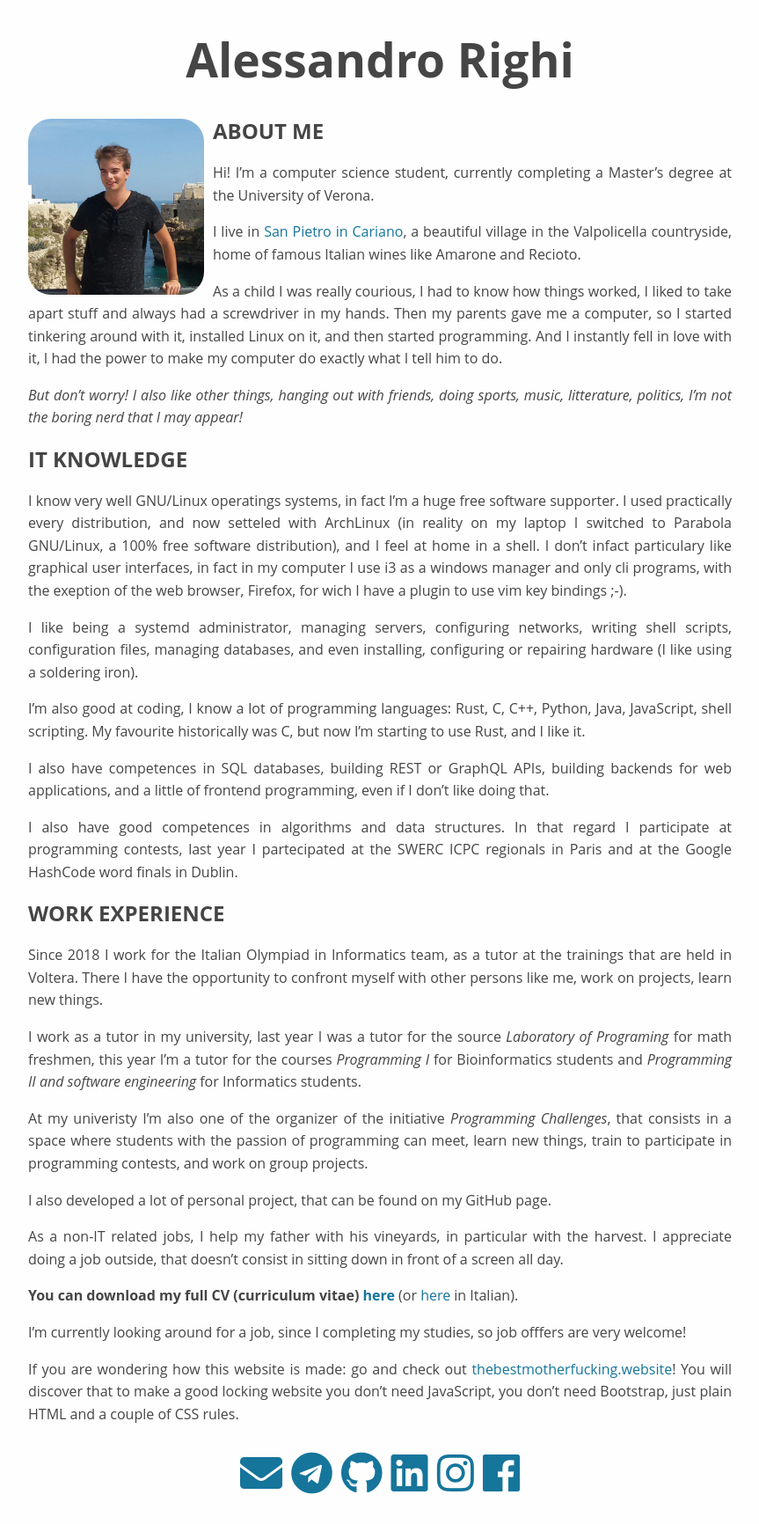
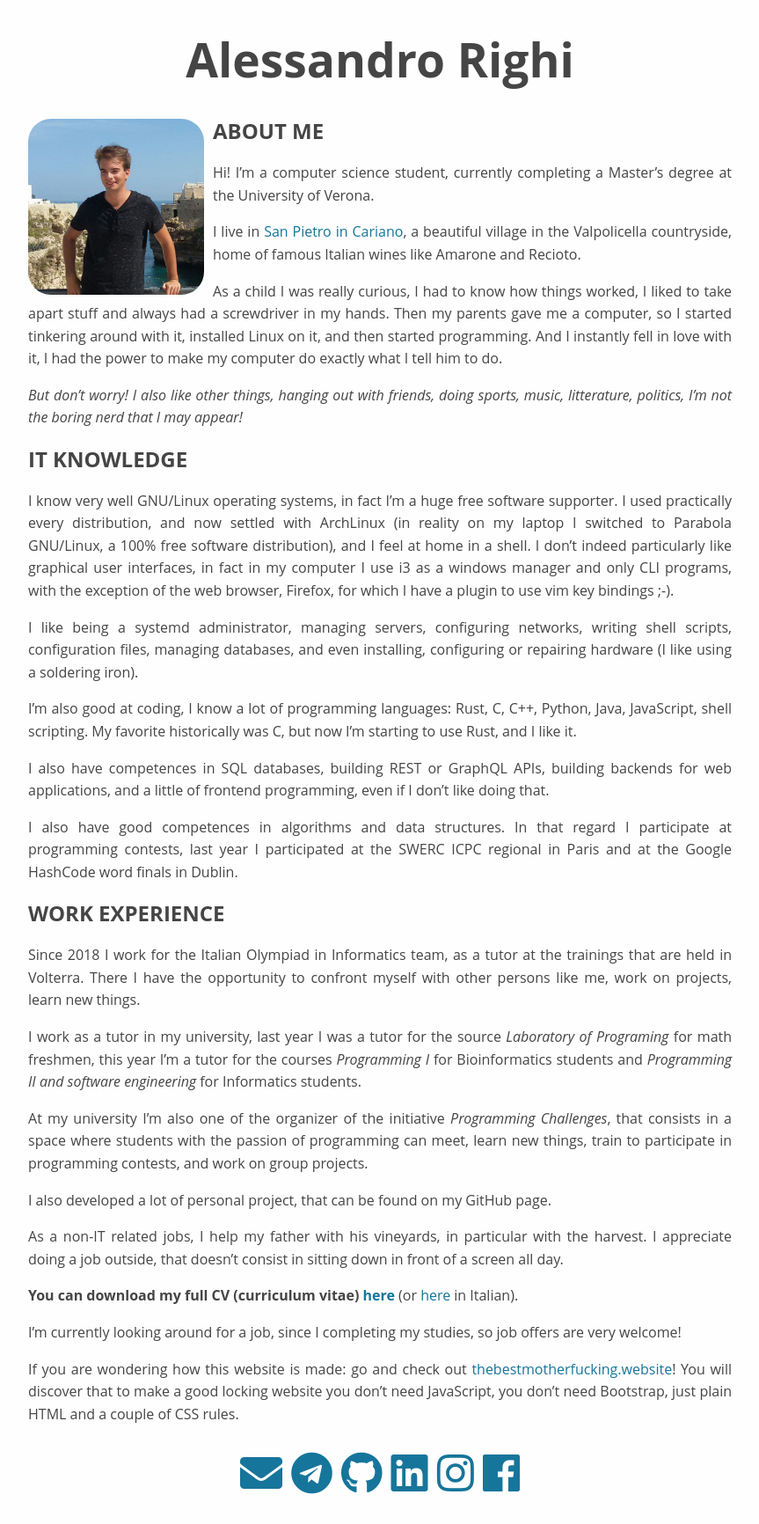
Before and after one commit to alerighi/alerighi.github.io, a Jekyll site: the page built from index.md, in a window 1280 px wide. Shown: the whole page at 88% size, without its empty margins (208-1071 px from the left). Built offline with Jekyll 4.4.1, drawn with Linux system fonts in a browser that asks for light colours; nearby versions of some CDN libraries.

Commit message:
Fix typos

```diff
--- a/index.md
+++ b/index.md
@@ -12,7 +12,7 @@ I live in [San Pietro in Cariano](https://www.openstreetmap.org/search?query=san
 a beautiful village in the Valpolicella
 countryside, home of famous Italian wines like Amarone and Recioto.
 
-As a child I was really courious, I had to know how things worked, I liked to
+As a child I was really curious, I had to know how things worked, I liked to
 take apart stuff and always had a screwdriver in my hands. Then my parents gave
 me a computer, so I started tinkering around with it, installed Linux on it,
 and then started programming. And I instantly fell in love with it, I had the
@@ -23,12 +23,12 @@ sports, music, litterature, politics, I'm not the boring nerd that I may appear!
 
 ## IT KNOWLEDGE
 
-I know very well GNU/Linux operatings systems, in fact I'm a huge free software
-supporter. I used practically every distribution, and now setteled with ArchLinux
+I know very well GNU/Linux operating systems, in fact I'm a huge free software
+supporter. I used practically every distribution, and now settled with ArchLinux
 (in reality on my laptop I switched to Parabola GNU/Linux, a 100% free software
-distribution), and I feel at home in a shell. I don't infact particulary like
+distribution), and I feel at home in a shell. I don't indeed particularly like
 graphical user interfaces, in fact in my computer I use i3 as a windows manager and
-only cli programs, with the exeption of the web browser, Firefox, for wich I have
+only CLI programs, with the exception of the web browser, Firefox, for which I have
 a plugin to use vim key bindings ;-).
 
 I like being a systemd administrator, managing servers, configuring networks,
@@ -36,7 +36,7 @@ writing shell scripts, configuration files, managing databases, and even install
 configuring or repairing hardware (I like using a soldering iron).
 
 I'm also good at coding, I know a lot of programming languages: Rust, C, C++, Python,
-Java, JavaScript, shell scripting. My favourite historically was C, but now I'm
+Java, JavaScript, shell scripting. My favorite historically was C, but now I'm
 starting to use Rust, and I like it.
 
 I also have competences in SQL databases, building REST or GraphQL APIs, building
@@ -44,13 +44,13 @@ backends for web applications, and a little of frontend programming, even if I d
 like doing that.
 
 I also have good competences in algorithms and data structures. In that regard
-I participate at programming contests, last year I partecipated at the SWERC ICPC
-regionals in Paris and at the Google HashCode word finals in Dublin.
+I participate at programming contests, last year I participated at the SWERC ICPC
+regional in Paris and at the Google HashCode word finals in Dublin.
 
 ## WORK EXPERIENCE
 
 Since 2018 I work for the Italian Olympiad in Informatics team, as a tutor at the
-trainings that are held in Voltera. There I have the opportunity to confront myself
+trainings that are held in Volterra. There I have the opportunity to confront myself
 with other persons like me, work on projects, learn new things.
 
 I work as a tutor in my university, last year I was a tutor for the source
@@ -58,7 +58,7 @@ I work as a tutor in my university, last year I was a tutor for the source
 courses *Programming I* for Bioinformatics students and *Programming II
 and software engineering* for Informatics students.
 
-At my univeristy I'm also one of the organizer of the initiative *Programming
+At my university I'm also one of the organizer of the initiative *Programming
 Challenges*, that consists in a space where students with the passion of
 programming can meet, learn new things, train to participate in programming
 contests, and work on group projects.
@@ -72,7 +72,7 @@ down in front of a screen all day.
 **You can download my full CV (curriculum vitae) [here](https://alerighi.github.io/cv/cv.en.pdf)**
 (or [here](https://alerighi.github.io/cv/cv.it.pdf) in Italian).
 
-I'm currently looking around for a job, since I completing my studies, so job offfers are very welcome!
+I'm currently looking around for a job, since I completing my studies, so job offers are very welcome!
 
 If you are wondering how this website is made: go and check out
 [thebestmotherfucking.website](https://thebestmotherfucking.website)!
```
Also changed, not shown: _posts/2019-12-19-evil-companies.md (+1 -1 lines), setup.md (+4 -4 lines).
